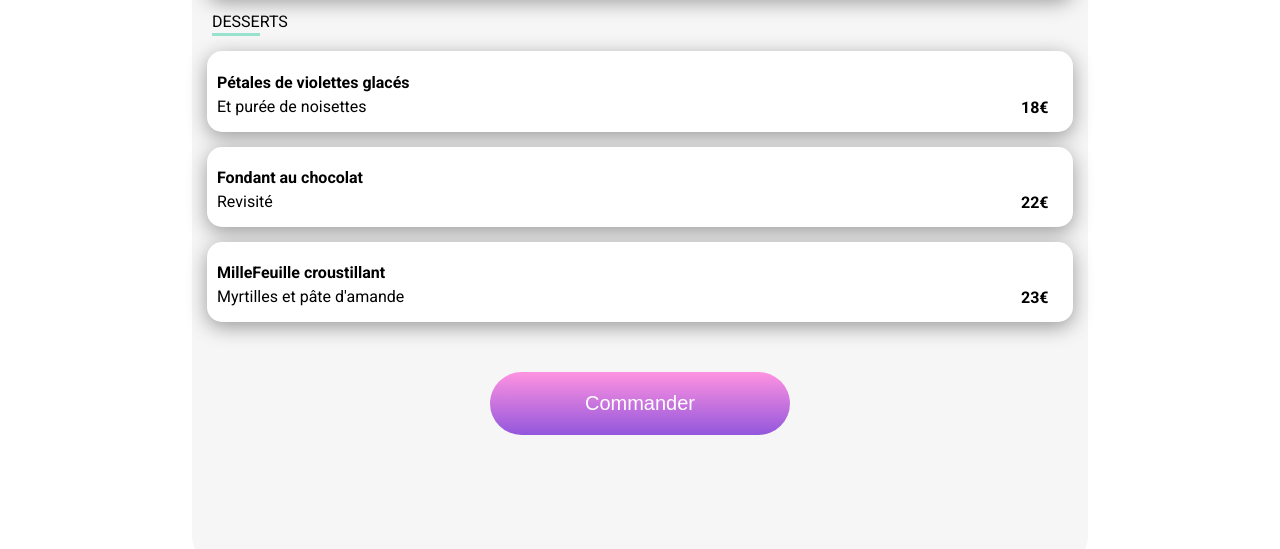
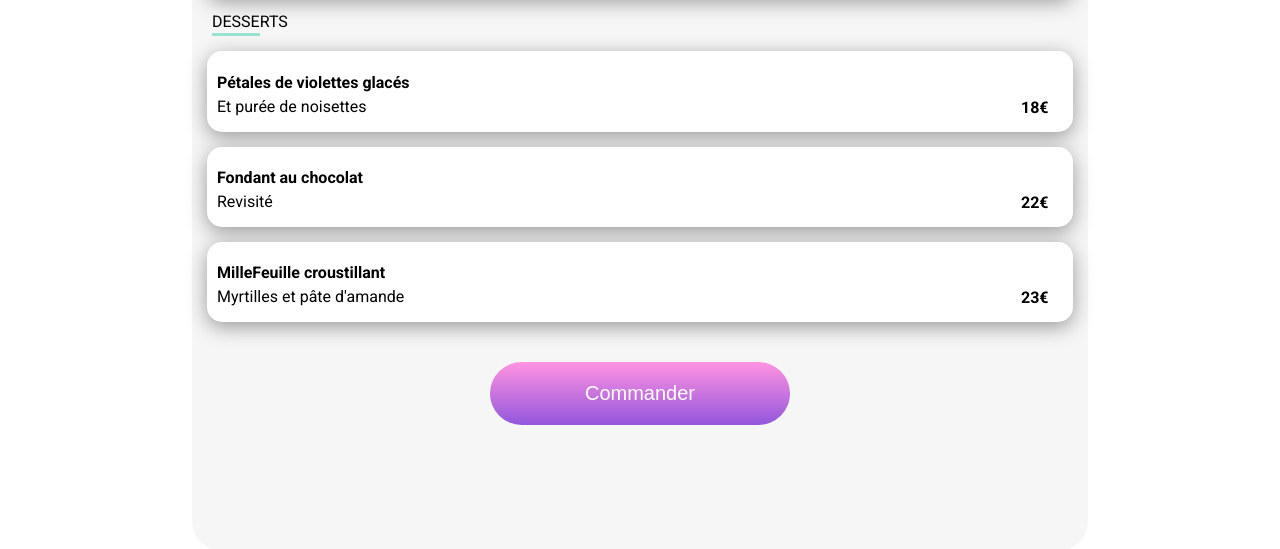
Before and after one commit to jerome97440/Oh-my-food, a website: page alafrançaise.html in a window 1280 px wide. Shown: the part 1125-1674 px from the top of the page. Drawn offline with Linux system fonts and the light colour scheme; a web font is replaced by a local one.

Commit message:
p3validé

```diff
--- a/alafrançaise.html
+++ b/alafrançaise.html
@@ -144,7 +144,7 @@
                                         </div>
                                     </div>
                                     <div class="button">
-                                        <button class="btn">Commander</button>
+                                        <button class="btn2">Commander</button>
                                     </div>
 </section>
 </main>
--- a/sass/pages/acceuil.scss
+++ b/sass/pages/acceuil.scss
@@ -54,7 +54,6 @@ h2,h3{
     font-size: 20px;
     padding: 20px;
     color: white;
-    margin-top: 35px;
     cursor: pointer;
     &:hover {
         box-shadow: 0px 0px 10px 0px rgb(62 60 60);
--- a/sass/pages/restaurantsp1.scss
+++ b/sass/pages/restaurantsp1.scss
@@ -7,8 +7,9 @@ main{
     border-radius: 30px;
     margin-top: -40px;
     position: relative;
-    height: 1300px;
+    height: 1255px;
     top: 0;
+    padding-bottom: 30px;
 }
 .pageacceuil{
     color: black;
@@ -178,3 +179,16 @@ button {
   .description9 {
     animation-delay: 1.8s;
   }
+  .btn2{
+    background: linear-gradient(#ff93e1, #9356DC);
+    border-radius: 200px ;
+    border: 1px;
+    font-size: 20px;
+    padding: 20px;
+    margin-top: 25px;
+    color: white;
+    cursor: pointer;
+    &:hover {
+        box-shadow: 0px 0px 10px 0px rgb(62 60 60);
+    }
+}
```
Also changed, not shown: lanoteenchantée.html (+1 -1 lines), ledelicedessens.html (+1 -1 lines), restaurantsp1.html (+1 -1 lines), public/css/style.css, 1 other file.
